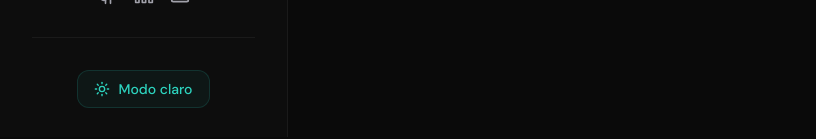
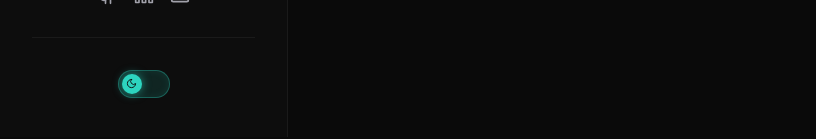
Before and after one commit to LuchoCeles/portfolio, a Next.js app: page / in a window 1280 px wide. Shown: the part 663-802 px from the top of the page, without its empty margins (0-816 px from the left). Built offline with nearby package versions, Linux system fonts and the light colour scheme.

Commit message:
nuevo boton

```diff
--- a/components/Sidebar.tsx
+++ b/components/Sidebar.tsx
@@ -223,51 +223,59 @@ export default function Sidebar() {
         {/* Separador */}
         <div style={{ borderTop: "1px solid var(--color-borde)" }} />
 
-        {/* ── Botón de cambio de tema (sol / luna) ── */}
+        {/* ── Toggle switch de cambio de tema ── */}
         <div
-          className={`flex items-center justify-center ${
+          className={`flex items-center justify-center gap-3 ${
             menuAbierto ? "sidebar-item-animado" : ""
           }`}
           style={{ animationDelay: "480ms" }}
         >
+
+          {/* Pista del toggle */}
           <button
             onClick={alternarTema}
             aria-label={tema === "oscuro" ? "Cambiar a modo claro" : "Cambiar a modo oscuro"}
-            className="flex items-center gap-2 px-4 py-2 rounded-xl text-sm font-medium
-              transition-all duration-300"
+            className="relative flex-shrink-0 rounded-full transition-all duration-300 cursor-pointer"
             style={{
-              backgroundColor: "var(--color-acento-fondo)",
-              border: "1px solid var(--color-acento-borde)",
-              color: "var(--color-acento)",
-            }}
-            onMouseEnter={(e) => {
-              (e.currentTarget as HTMLElement).style.backgroundColor =
-                "var(--color-acento-fondo-hover)";
-              (e.currentTarget as HTMLElement).style.borderColor =
-                "var(--color-acento-borde-hover)";
-              (e.currentTarget as HTMLElement).style.boxShadow =
-                "0 0 12px var(--color-acento-sombra)";
-            }}
-            onMouseLeave={(e) => {
-              (e.currentTarget as HTMLElement).style.backgroundColor =
-                "var(--color-acento-fondo)";
-              (e.currentTarget as HTMLElement).style.borderColor =
-                "var(--color-acento-borde)";
-              (e.currentTarget as HTMLElement).style.boxShadow = "none";
+              width: "52px",
+              height: "28px",
+              backgroundColor:
+                tema === "oscuro"
+                  ? "rgba(45, 212, 191, 0.12)"
+                  : "rgba(232, 97, 42, 0.12)",
+              border:
+                tema === "oscuro"
+                  ? "1.5px solid rgba(45, 212, 191, 0.35)"
+                  : "1.5px solid rgba(232, 97, 42, 0.35)",
+              boxShadow:
+                tema === "oscuro"
+                  ? "inset 0 0 8px rgba(45, 212, 191, 0.08)"
+                  : "inset 0 0 8px rgba(232, 97, 42, 0.08)",
             }}
           >
-            {/* Sol → cambiar a claro / Luna → cambiar a oscuro */}
-            {tema === "oscuro" ? (
-              <>
-                <Sun size={16} />
-                <span>Modo claro</span>
-              </>
-            ) : (
-              <>
-                <Moon size={16} />
-                <span>Modo oscuro</span>
-              </>
-            )}
+            {/* Thumb deslizante con el ícono */}
+            <span
+              className="absolute top-1/2 flex items-center justify-center rounded-full transition-all duration-300"
+              style={{
+                width: "20px",
+                height: "20px",
+                transform: "translateY(-50%)",
+                left: tema === "oscuro" ? "3px" : "calc(100% - 23px)",
+                backgroundColor:
+                  tema === "oscuro" ? "#2dd4bf" : "#e8612a",
+                boxShadow:
+                  tema === "oscuro"
+                    ? "0 0 10px rgba(45, 212, 191, 0.6)"
+                    : "0 0 10px rgba(232, 97, 42, 0.6)",
+              }}
+            >
+              {/* Ícono dentro del thumb */}
+              {tema === "oscuro" ? (
+                <Moon size={11} color="#0a0a0a" />
+              ) : (
+                <Sun size={11} color="#ffffff" />
+              )}
+            </span>
           </button>
         </div>
       </aside>
```
